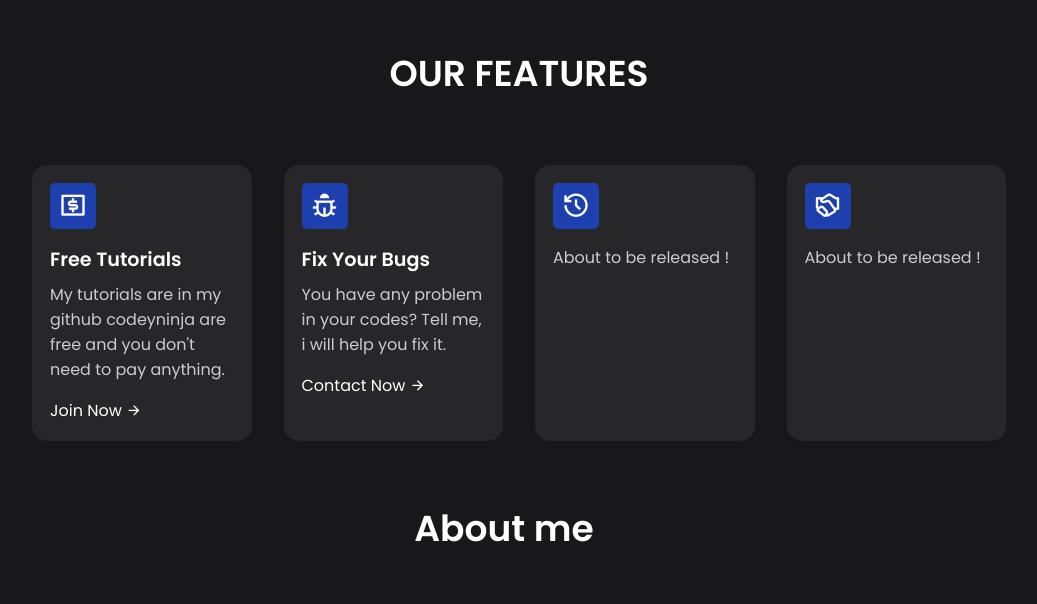
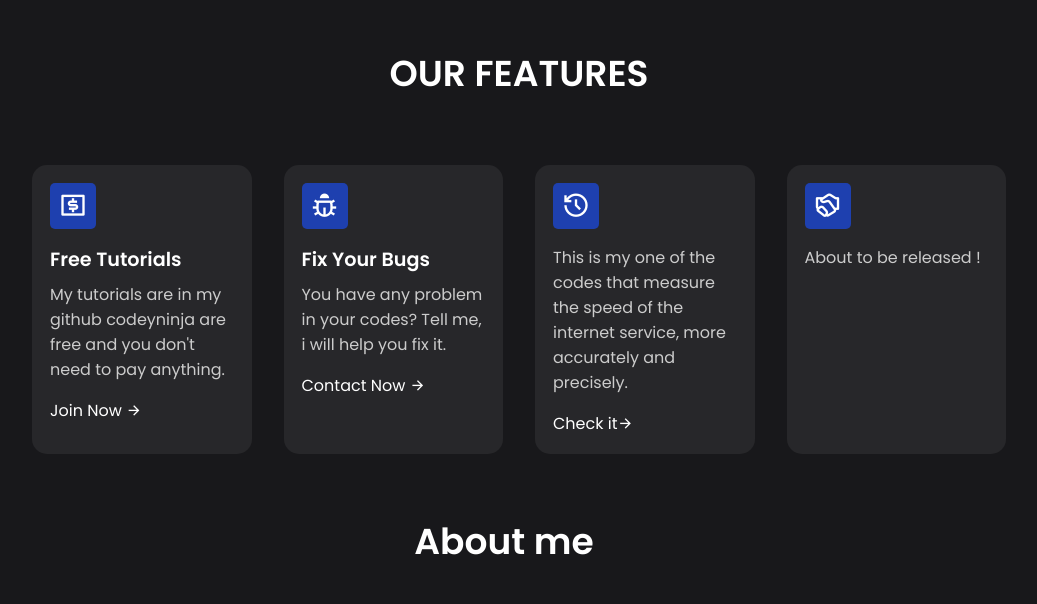
Before and after one commit to Codeygodd/my-portfolio, a plain HTML site: page index.html in a window 1280 px wide. Shown: the part 624-1228 px from the top of the page, without its empty margins (136-1173 px from the left). Drawn offline with nearby package versions, Linux system fonts and the light colour scheme.

Commit message:
Add files via upload

```diff
--- a/index.html
+++ b/index.html
@@ -32,8 +32,7 @@
             <span class="blur"></span>
             <span class="blur"></span>
 
-
-            <h1>Hi, I'm <span>BISHWAS</span> PANDEY</h1>
+            <H1>Hi, I'm <span>BISHWAS</span> PANDEY</H1>
             <p>
                 I am a student of national school of science with
 the career interest. I am developer, designer,
@@ -72,9 +71,9 @@ technology.
                 <span><i class="ri-history-line"></i></span>
 
                 <p>
-                   About to be released !
+                   This is my one of the codes that measure the speed of the internet service, more accurately and precisely.
                 </p>
-
+                <a href="speed.html">Check it<i class="ri-arrow-right-line"></i></a>
             </div>
             <div class="card">
                 <span><i class="ri-shake-hands-line"></i></span>
```
